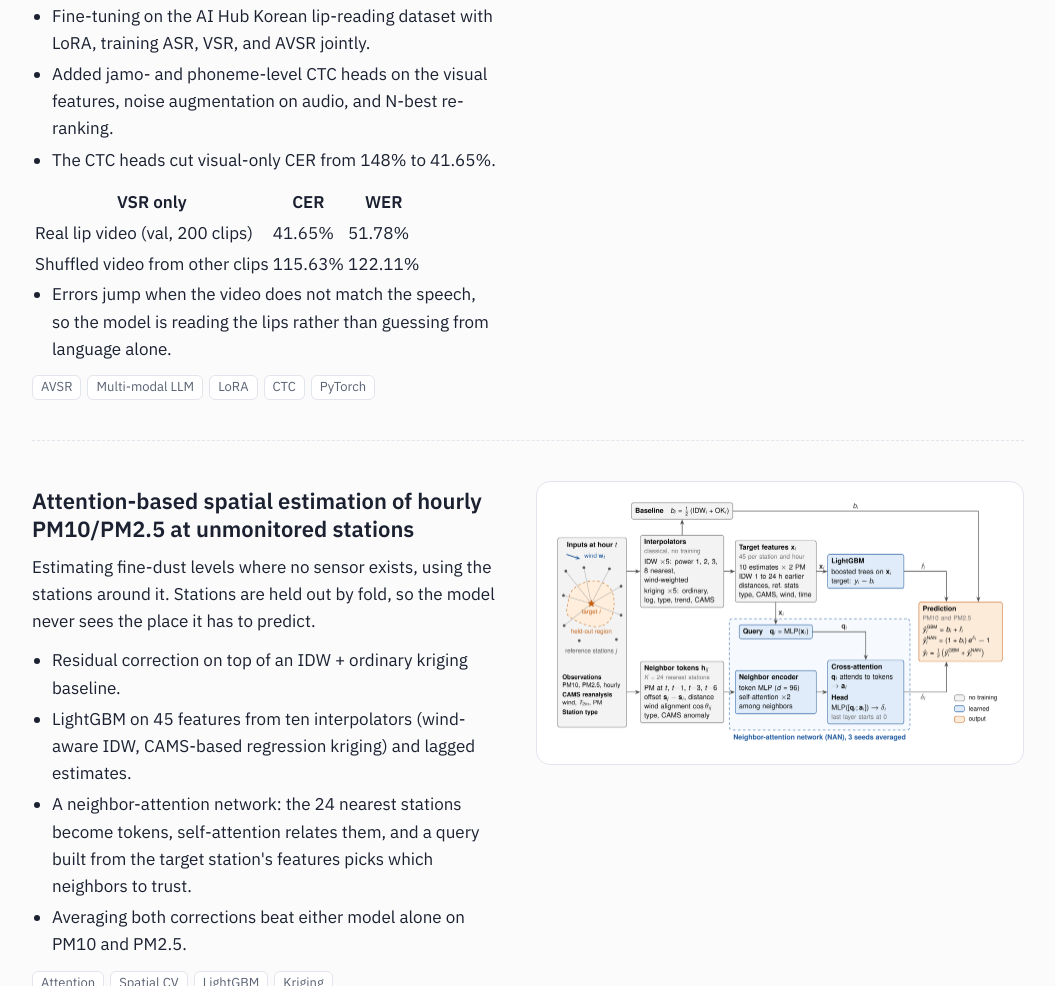
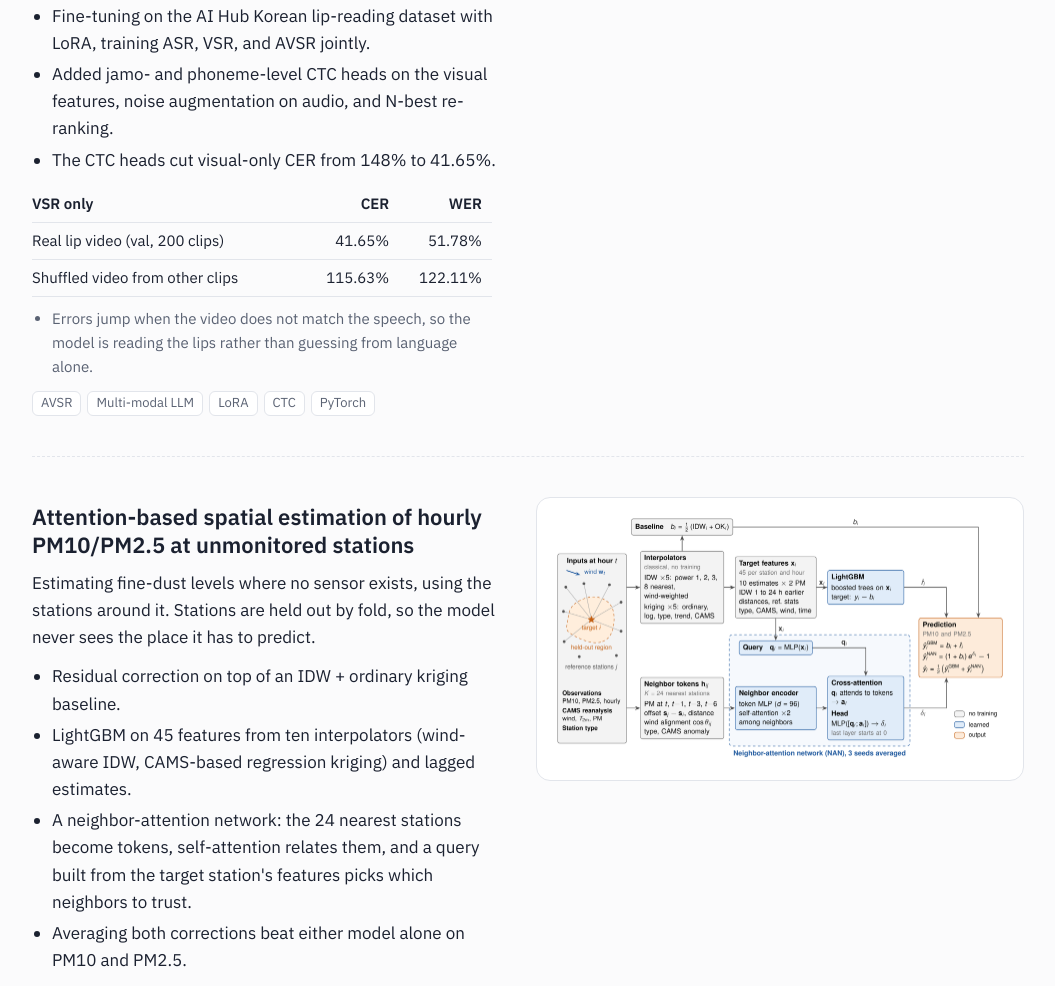
Before and after one commit to hakuna78/hakuna78.github.io, a plain HTML site: page index.html in a window 1280 px wide. Shown: the part 1515-2501 px from the top of the page, without its empty margins (112-1167 px from the left). Drawn offline with Linux system fonts and the light colour scheme; a web font is replaced by a local one.

Commit message:
Add files via upload

```diff
--- a/assets/css/style.css
+++ b/assets/css/style.css
@@ -196,3 +196,9 @@ footer .wrap { display: flex; justify-content: space-between; flex-wrap: wrap; g
 .thumb-btn.plain img { aspect-ratio: auto; object-fit: contain; }
 .thumb-btn.plain:hover img { transform: none; }
 .hero h1 { margin-bottom: 32px; }
+
+.results { border-collapse: collapse; font-size: 15px; margin: 4px 0 10px; width: 100%; max-width: 460px; font-variant-numeric: tabular-nums; }
+.results th, .results td { text-align: left; padding: 6px 10px 6px 0; border-bottom: 1px solid var(--rule); }
+.results th { font-weight: 600; }
+.results td:not(:first-child), .results th:not(:first-child) { text-align: right; }
+.note-list { color: var(--muted); font-size: 15px; }
```
